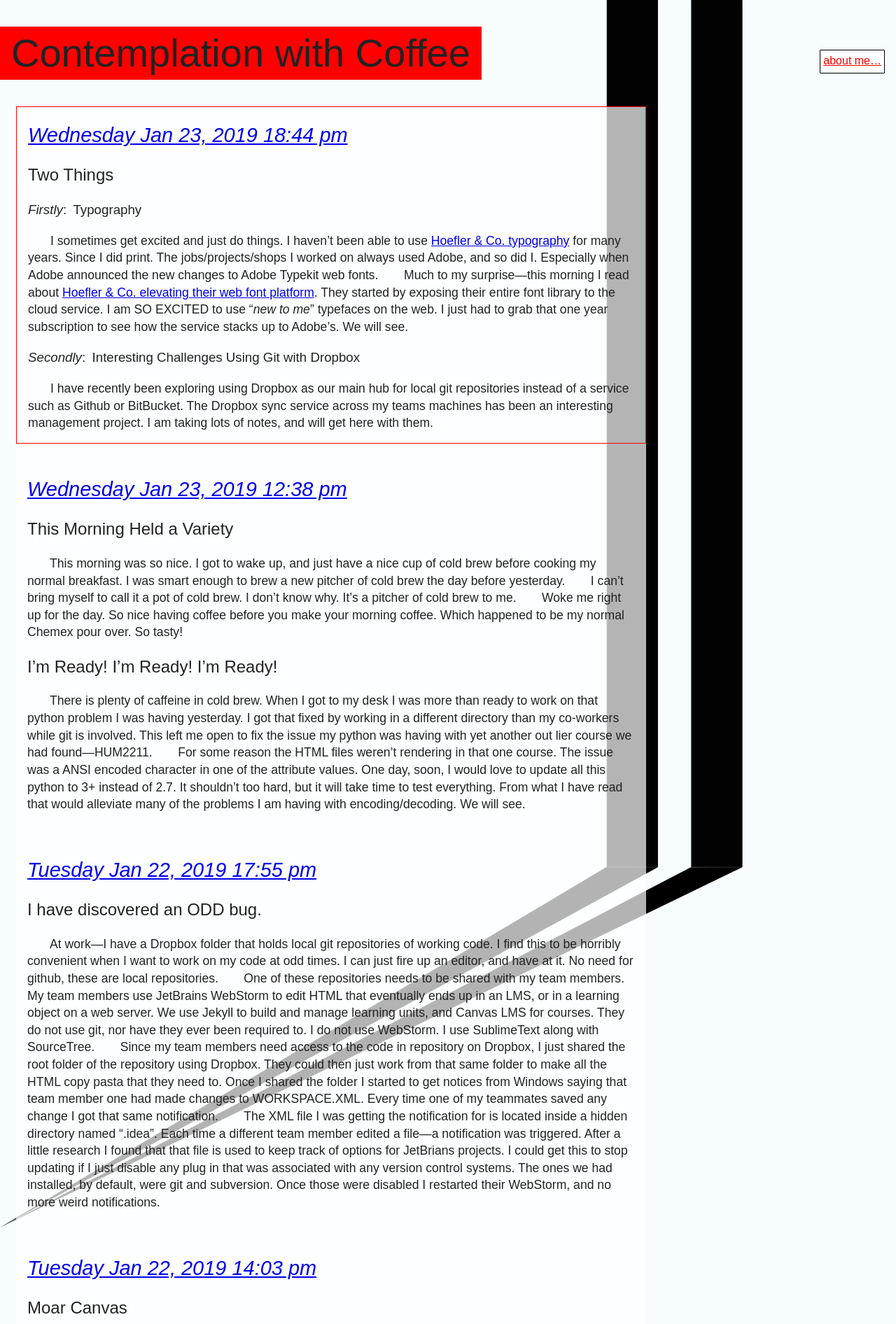
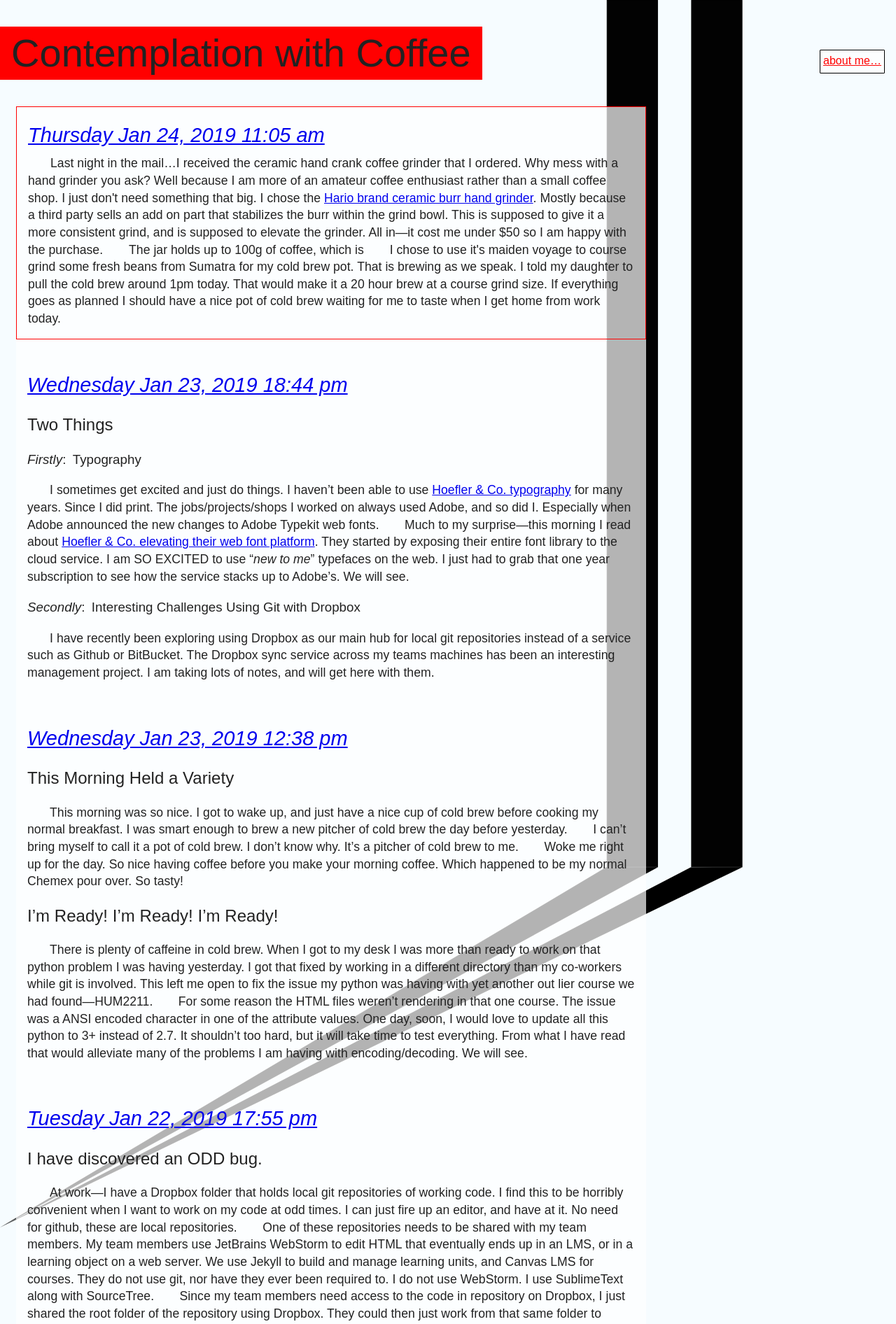
Before and after one commit to ianvanhoof/ianvanhoof.github.io, a Jekyll site: the page built from index.html, in a window 1280 px wide. Shown: the top 1892 px of the page at 70% size. Built offline with Jekyll 4.4.1, drawn with Linux system fonts in a browser that asks for light colours; some web fonts are replaced; some of the changed text lies outside the part shown.

Commit message:
- post for the morning - tweaked the letter spacing on dat font

```diff
--- /dev/null
+++ b/_posts/2019-01-24-morning.html
@@ -0,0 +1,14 @@
+---
+layout: post
+date: 2019-01-24 06:05:15 -0500
+title: I got a hand grinder
+category: [coffee]
+
+---
+<p>
+Last night in the mail&hellip;I received the ceramic hand crank coffee grinder that I ordered. Why mess with a hand grinder you ask? Well because I am more of an amateur coffee enthusiast rather than a small coffee shop. I just don't need something that big. I chose the <a href="https://www.hario.jp/seihin/productgroup.php?group=MSCS-2TB" target="_blank" rel="noopener noreferrer">Hario brand ceramic burr hand grinder</a>. Mostly because a third party sells an add on part that stabilizes the burr within the grind bowl. This is supposed to give it a more consistent grind, and is supposed to elevate the grinder. All in&mdash;it cost me under $50 so I am happy with the purchase. </p>
+<p>
+    The jar holds up to 100g of coffee, which is
+</p>
+<p>
+I chose to use it's maiden voyage to course grind some fresh beans from Sumatra for my cold brew pot. That is brewing as we speak. I told my daughter to pull the cold brew around 1pm today. That would make it a 20 hour brew at a course grind size. If everything goes as planned I should have a nice pot of cold brew waiting for me to taste when I get home from work today. </p>
--- a/assets/main-ian.scss
+++ b/assets/main-ian.scss
@@ -118,6 +118,7 @@ body,p,li{
    font-family: "Gotham SSm A", "Gotham SSm B",sans-serif;
    font-style:normal;
    font-weight: 400;
+   letter-spacing: .002em;
 
 }
 P em,p i{
```
